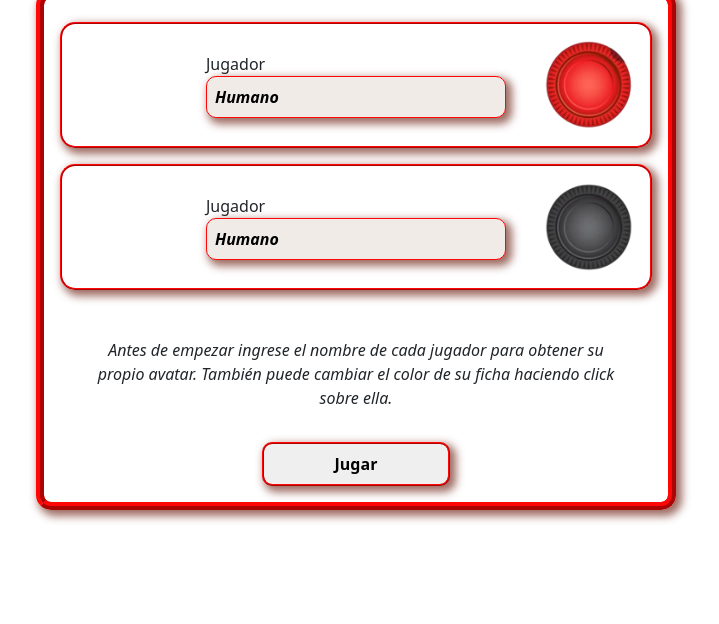
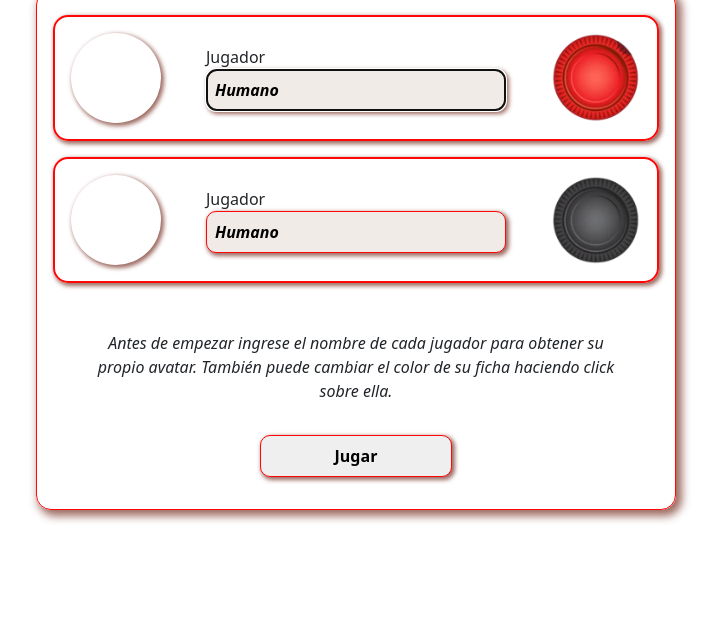
Before and after one commit to jagrecco/trabajoFinalJs, a website: page index.html in a window 1280 px wide. Shown: the part 176-800 px from the top of the page, without its empty margins (284-1003 px from the left). Drawn offline with nearby package versions, Linux system fonts and the light colour scheme; some packages are replaced by stand-ins of ours; no server answers; a script that the page names is missing.

Commit message:
Correcciones en movimientos terminadas

```diff
--- a/index.html
+++ b/index.html
@@ -35,7 +35,7 @@
             <div class="avatar" id="avatar1"></div>
             <div class="jugador_nombre">
               <label for="nombreJugador1" class="etiqueta_jugador">Jugador</label>
-              <input type="text" name="nombre" value="Jugador1" id="nombreJugador1" class="nombreJugador" onfocusout="CambiaAvatar(1)">
+              <input type="text" name="nombre" value="Jugador1" id="nombreJugador1" class="nombreJugador" onfocusout="CambiaAvatar(1)" autofocus>
             </div>
 
             <img class="ficha__roja" src="/assets/ficha_roja.png" alt="ficha roja" id="eligeRoja">
--- a/js/funciones.js
+++ b/js/funciones.js
@@ -520,7 +520,6 @@ function MovimientosPosibles(posicionFicha, fichas_Color) // muestra los movimie
 
                 array_imposibles1.forEach(elemento =>  // array con celdas donde no se puede mover fichasNegras
                     {
-                        console.log("existe " + esNegra(elemento.ubicacion));
 
                         if (elemento.color==1 && esNegra(elemento.ubicacion))
                         {
@@ -530,6 +529,7 @@ function MovimientosPosibles(posicionFicha, fichas_Color) // muestra los movimie
                             if (posicionFicha-7==elemento.ubicacion)
                             {
                                 come_izq=posicionFicha-14;
+
                                 tablero.find(casillero_llegar =>
                                     {
 
@@ -537,7 +537,8 @@ function MovimientosPosibles(posicionFicha, fichas_Color) // muestra los movimie
                                         {
                                             const casilla_donde_comer=document.getElementById(parseInt(elemento.ubicacion)-7);
                                             casilla_donde_comer.setAttribute("style", "border: 3px solid yellow; border-radius: 15%; cursor: pointer; cursor: pointer");
-                                            casilla_donde_comer.setAttribute("onclick", `mueveFicha(${parseInt(elemento.ubicacion)-14}, fichasNegras,"negras")`);
+                                            /* casilla_donde_comer.setAttribute("onclick", `mueveFicha(${parseInt(elemento.ubicacion)-14}, fichasNegras,"negras")`); */
+                                            casilla_donde_comer.setAttribute("onclick", `mueveFicha(${come_izq}, fichasNegras,"negras")`);
                                         }
 
                                         casillero_llegar.ubicacion==come_izq && console.log(casillero_llegar.ubicacion + " " + casillero_llegar.estado);
@@ -554,7 +555,8 @@ function MovimientosPosibles(posicionFicha, fichas_Color) // muestra los movimie
                                         {
                                             const casilla_donde_comer=document.getElementById(parseInt(elemento.ubicacion)-9);
                                             casilla_donde_comer.setAttribute("style", "border: 3px solid yellow; border-radius: 15%; cursor: pointer; cursor: pointer");
-                                            casilla_donde_comer.setAttribute("onclick", `mueveFicha(${parseInt(elemento.ubicacion)-18}, fichasNegras,"negras")`);
+                                            /* casilla_donde_comer.setAttribute("onclick", `mueveFicha(${parseInt(elemento.ubicacion)-18}, fichasNegras,"negras")`); */
+                                            casilla_donde_comer.setAttribute("onclick", `mueveFicha(${come_der}, fichasNegras,"negras")`);
                                         }
 
                                         casillero_llegar.ubicacion==come_der && console.log(casillero_llegar.ubicacion + " " + casillero_llegar.estado);
@@ -623,7 +625,6 @@ function MovimientosPosibles(posicionFicha, fichas_Color) // muestra los movimie
                                 } )
                         }
 
-
                     }
                 })
             }
@@ -648,10 +649,11 @@ function limpiaRecuadros() //limpia los recuadros de los movimientos posibles an
 
 function mueveFicha(destino, cual_array, cual)
 {
+    /* console.log("Donde mueve ="+destino + " Array= " + " Cual= " + cual) */
 
     const contenedor_ficha_a_eliminar=document.getElementById(seleccionada).parentNode
     const ficha_a_volar=document.getElementById(seleccionada);
-    contenedor_ficha_a_eliminar.removeChild(ficha_a_volar);  //elimina la ficha
+    contenedor_ficha_a_eliminar.removeChild(ficha_a_volar);  //elimina la ficha que se movió
 
     const casi=document.getElementById(destino);
     casi.setAttribute("style", "border: 1.5px solid black;");
@@ -688,6 +690,7 @@ function mueveFicha(destino, cual_array, cual)
 
     if (cual=="negras")
     {
+
         DibujaTablero(fichasNegras, fichaHumano);
 
         eliminaEventosFichas(fichasNegras);
--- a/scss/main.scss
+++ b/scss/main.scss
@@ -46,22 +46,22 @@ h1{
     display: flex;
     justify-content: space-between;
     align-items: center;
-    border: 2px ridge #ff0707;
+    border: 2px solid #ff0707;
     border-radius: 15px;
     margin: 1rem;
-    box-shadow: 4px 4px 8px 2px rgba(116,44,32,0.7);
+    box-shadow: 2px 2px 4px 1px rgba(116,44,32,0.7);
 }
 
 .nombreJugador {
     display: inline;
     width: 100%;
-    background-color: #f0ebe6; //#d4d1cc
+    background-color: #f0ebe6;
     border: 1px solid #ff0707;
     border-radius: 10px;
     font-weight: bold;
     padding: .5rem;
     font-style: italic;
-    box-shadow: 4px 4px 8px 2px rgba(116,44,32,0.7);
+    box-shadow: 2px 2px 4px 1px rgba(116,44,32,0.7);
 }
 
 .etiqueta_jugador{
@@ -79,13 +79,13 @@ h1{
 }
 
 .avatar{
-    /* margin-right: 20px; */
     width: 90px;
     height: 90px;
+    border-radius: 50%;
+    box-shadow: 2px 2px 4px 1px rgba(116,44,32,0.7);
 }
 
 .jugador_nombre{
-    /* margin-left: 15px; */
     width: 300px;
 }
 
@@ -97,12 +97,12 @@ h1{
 .boton{
     padding: .5rem 2rem;
     justify-content: right;
-    border: 2px ridge #ff0707;
+    border: 1px solid #ff0707;
     border-radius: 10px;
     width: 30%;
     font-weight: bold;
     margin: 0 .2rem;
-    box-shadow: 4px 4px 8px 2px rgba(116,44,32,0.7);
+    box-shadow: 2px 2px 4px 1px rgba(116,44,32,0.7);
 }
 
 .contenedor_texto{
@@ -132,11 +132,13 @@ h1{
     font-weight: bold;
     text-align: center;
     border: none;
+    color: #ff0707;
 }
 
 .pColor{
     font-size: 1.5rem;
 }
+
 .contenedor{
     display: grid;
     grid-template-columns: repeat(8, 4rem);
@@ -173,7 +175,7 @@ h1{
     padding-top: .5rem;
     width: 40rem;
     height: 32.5rem;
-    border: 8px ridge #ff0707;
+    border: 1px ridge #ff0707;
     border-radius: 15px;
     box-shadow: 4px 4px 8px 2px rgba(116,44,32,0.7);
 
```
Also changed, not shown: scss/main.css, 1 other file.
